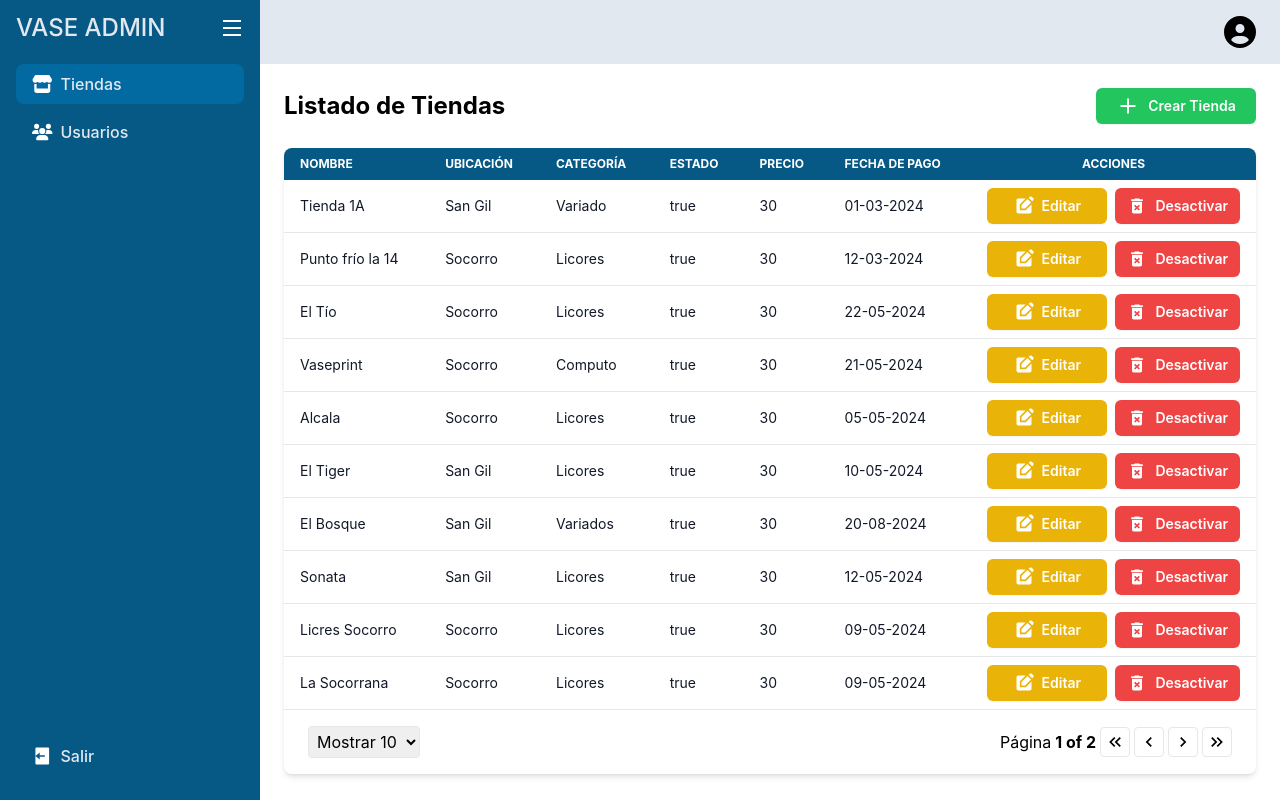
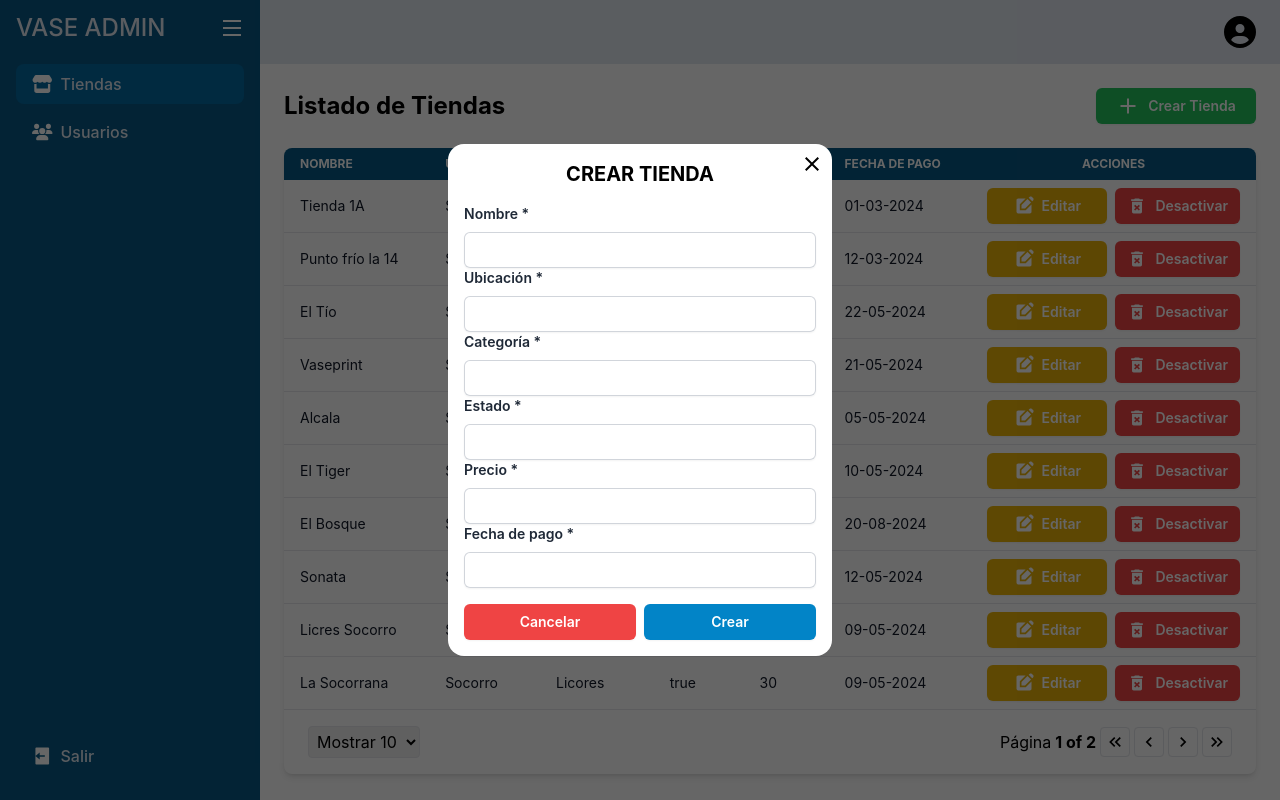
Before and after one commit to poncho29/admin-app, a React (Vite) app: page /dashboard in a window 1280 px wide. Both pictures are taken after a click on the button "Crear Tienda". Built offline with nearby package versions, Linux system fonts and the light colour scheme.

Commit message:
[ADD] - modal component

```diff
--- /dev/null
+++ b/src/components/common/Modal.tsx
@@ -0,0 +1,29 @@
+import { IoMdClose } from "react-icons/io";
+
+import '../../styles/modal.css';
+
+interface Props {
+  isOpen: boolean;
+  onClose: () => void;
+  children: React.ReactNode;
+}
+
+export const Modal = ({ isOpen, onClose, children }: Props ) => {
+  return (
+    <div
+      className={`modal ${isOpen ? 'modal-show' : 'modal-hide'}`}
+    >
+      <div
+        className="modal-container"
+      >
+        <IoMdClose
+          size={24}
+          className="absolute top-2 right-2 cursor-pointer"
+          onClick={onClose}
+        />
+
+        {children}
+      </div>
+    </div>
+  );
+};
--- a/src/index.css
+++ b/src/index.css
@@ -21,8 +21,6 @@
     height: calc(10vh -64px);
   }
 
-  @layer utilities {
-
   /* Hide scrollbar for Chrome, Safari and Opera */
   .no-scrollbar::-webkit-scrollbar {
     display: none;
@@ -36,4 +34,3 @@
     /* Firefox */
   }
 }
-}
--- a/src/pages/dashboard/stores/index.tsx
+++ b/src/pages/dashboard/stores/index.tsx
@@ -1,10 +1,12 @@
-import { Buttom, Table } from "../../../components";
+import { Buttom, InputText, Table } from "../../../components";
 
 import { stores } from "../../../assets/data";
 
 import { Store } from "../../../interfaces";
 
 import { IoMdAdd } from "react-icons/io";
+import { useState } from "react";
+import { Modal } from "../../../components/common/Modal";
 
 const columns = [
   {
@@ -34,12 +36,17 @@ const columns = [
 ]
 
 export const Stores = () => {
+  const [crateStore, setCrateStore] = useState(false);
+
   return (
     <div className="w-full">
       <div className="flex items-center justify-between mb-6">
         <h2 className="text-2xl font-bold">Listado de Tiendas</h2>
 
-        <Buttom customClass="max-w-[160px] flex items-center gap-2 bg-green-500 hover:bg-green-600">
+        <Buttom
+          customClass="max-w-[160px] flex items-center gap-2 bg-green-500 hover:bg-green-600"
+          onClick={() => setCrateStore(true)}
+        >
           <IoMdAdd size={24} />
           Crear Tienda
         </Buttom>
@@ -61,6 +68,29 @@ export const Stores = () => {
           }
         ]}
       />
+
+      <Modal isOpen={crateStore} onClose={() => setCrateStore(false)}>
+        <form className="md:w-96 p-4">
+          <h2 className="text-xl text-center font-bold uppercase mb-4">Crear Tienda</h2>
+
+          <InputText label="Nombre *" name="name" type="text" />
+
+          <InputText label="Ubicación *" name="location" type="text" />
+
+          <InputText label="Categoría *" name="category" type="text" />
+
+          <InputText label="Estado *" name="status" type="text" />
+
+          <InputText label="Precio *" name="price" type="text" />
+
+          <InputText label="Fecha de pago *" name="paymentDate" type="text" />
+
+          <div className="w-full flex flex-col md:flex-row md:gap-2">
+            <Buttom type="submit" customClass="w-full mt-4 bg-red-500 hover:bg-red-600">Cancelar</Buttom>
+            <Buttom type="submit" customClass="w-full mt-4">Crear</Buttom>
+          </div>
+        </form>
+      </Modal>
     </div>
   )
 }
--- /dev/null
+++ b/src/styles/modal.css
@@ -0,0 +1,47 @@
+.modal {
+  position: fixed;
+  top: 0;
+  left: 0;
+  width: 100%;
+  height: 100vh;
+  align-items: center;
+  justify-content: center;
+  padding: 1rem;
+  z-index: 9999;
+  background-color: rgba(0, 0, 0, 0.6);
+}
+
+.modal-hide {
+  display: none;
+}
+
+.modal-show {
+  display: flex;
+}
+
+.modal-container {
+  position: relative;
+  width: 100%;
+  height: 100%;
+  border-radius: 1rem;
+  background-color: white;
+  overflow: auto;
+}
+
+@media (min-height: 564px) {
+  .modal-container {
+    height: auto;
+  }
+}
+
+@media (min-width: 768px) {
+  .modal-container {
+    width: auto;
+  }
+}
+
+@media (min-width: 768px) and (min-height: 564px) {
+  .modal-container {
+    height: auto;
+  }
+}
--- a/tailwind.config.js
+++ b/tailwind.config.js
@@ -9,6 +9,9 @@ export default {
       backgroundImage: {
         'banner-auth': "url('assets/images/banner-auth.jpg')",
       },
+      zIndex: {
+        '100': '100'
+      },
     },
   },
   plugins: [],
```
Lines whose indentation alone changed are shown as unchanged.
